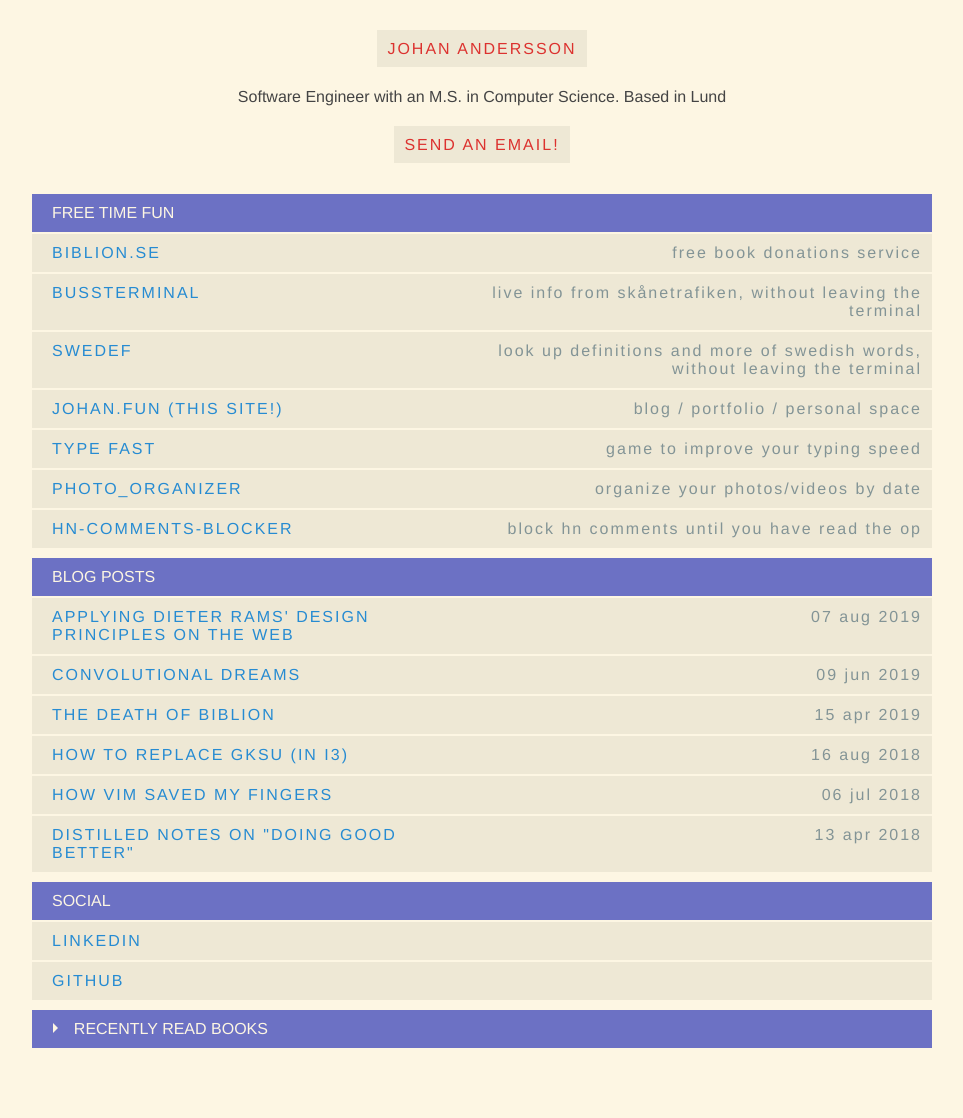
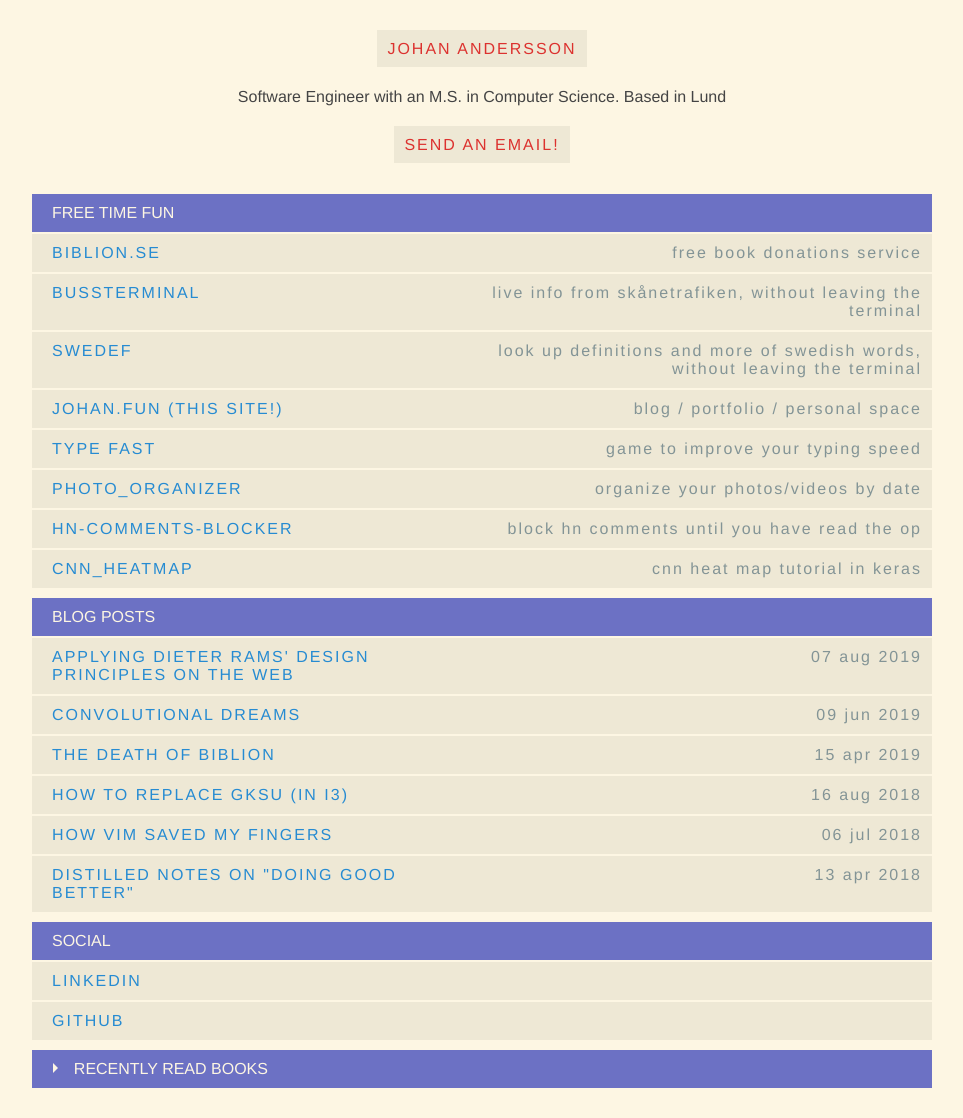
Before and after one commit to johan-andersson01/johan-andersson01.github.io, a Jekyll site: the page built from index.html, in a window 1280 px wide. Shown: the whole page, without its empty margins (158-1121 px from the left). Built offline with Jekyll 4.4.1, drawn with Linux system fonts in a browser that asks for light colours; before the commit the page ends 1078 px from its top, so only the background shows below that.

Commit message:
Add notebooks section and cnn heatmap tutorial

```diff
--- /dev/null
+++ b/_data/notebooks.yml
@@ -0,0 +1,4 @@
+- cnn_heatmap:
+  title: 'cnn_heatmap'
+  url: 'https://johan.fun/cnn_heatmap/'
+  description: 'CNN heat map tutorial in Keras'
--- a/index.html
+++ b/index.html
@@ -28,6 +28,18 @@
                         </span>
                         <span class="right">
                             {{project.description}}
+                        </span>
+                    </a>
+                </li>
+                {% endfor %}
+                {% for notebook in site.data.notebooks %}
+                <li>
+                    <a href="{{notebook.url}}">
+                        <span class="left">
+                            {{notebook.title}}
+                        </span>
+                        <span class="right">
+                            {{notebook.description}}
                         </span>
                     </a>
                 </li>
```
